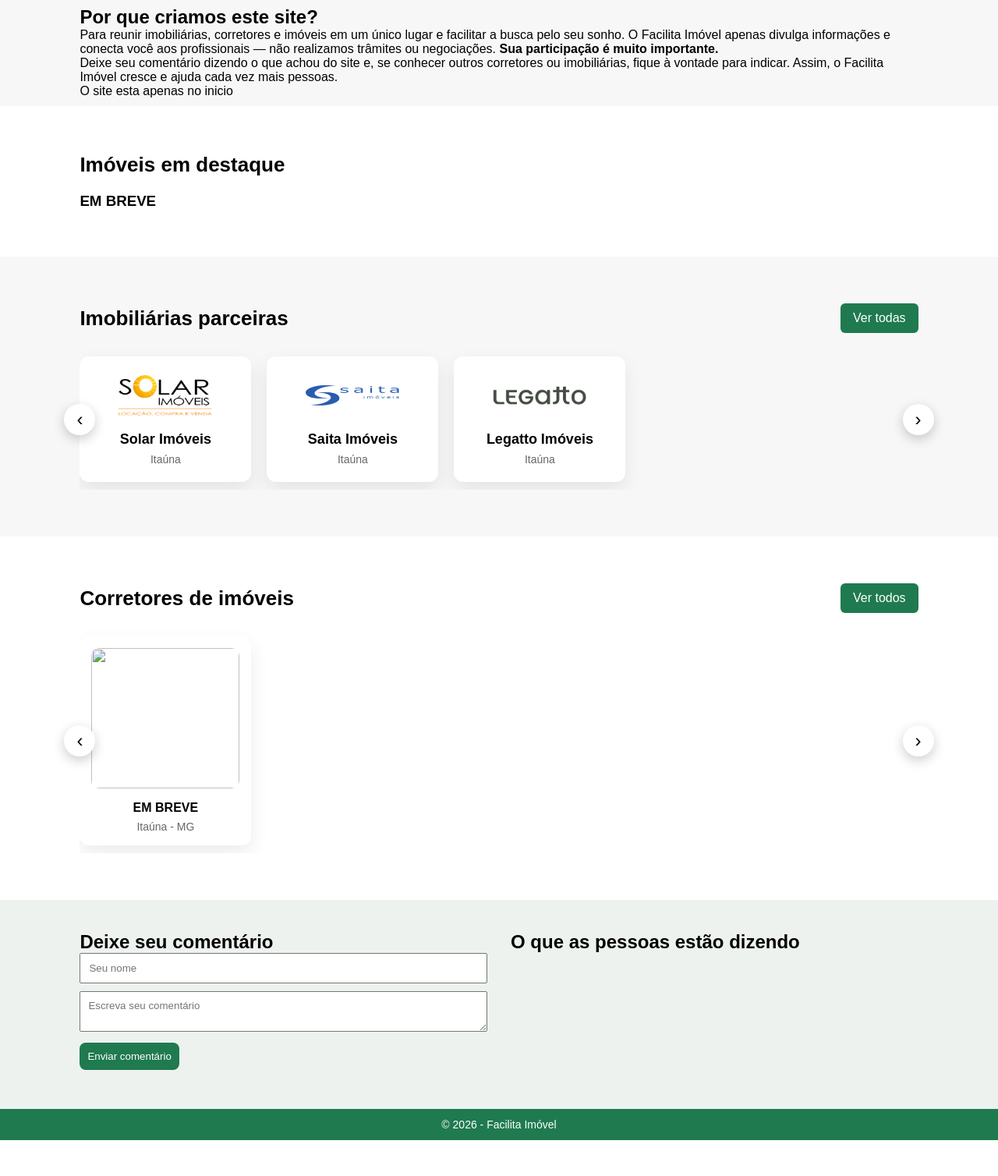
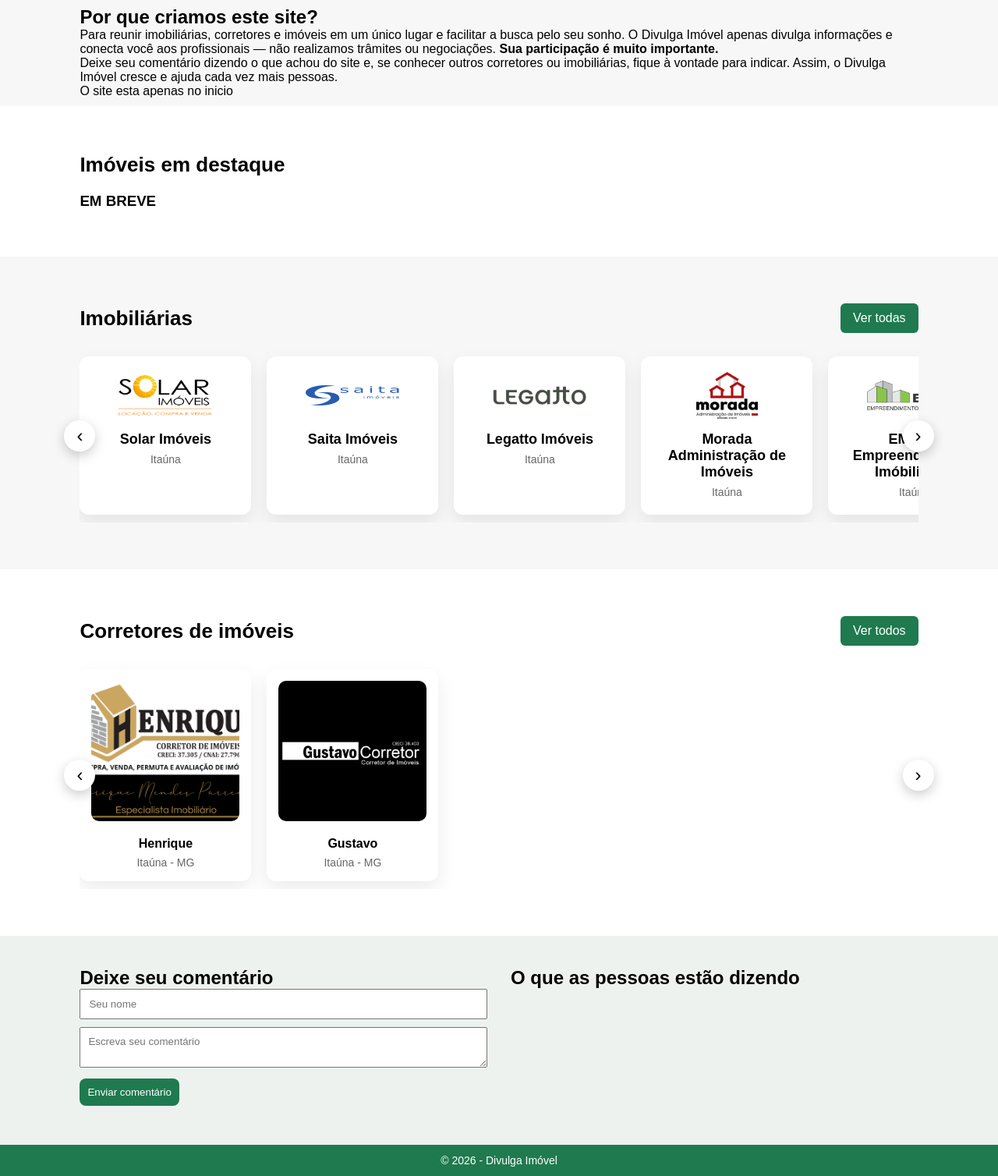
Before and after one commit to natan9809/Site---IMOVEIS, a plain HTML site: page index.html in a window 1280 px wide. Shown: the part 577-2085 px from the top of the page at 78% size. Before the commit the page ends 2039 px from the top, so only its background shows below. Drawn offline with Linux system fonts and the light colour scheme; no server answers.

Commit message:
atualizado e responsivo

```diff
--- a/corretores.js
+++ b/corretores.js
@@ -1,12 +1,22 @@
 const CORRETORES = [
   {
     id: 1,
-    nome: "EM BREVE",
-    foto: "img/corretores/ana.jpg",
+    nome: "Henrique",
+    foto: "img/corretores/henrique.png",
     cidade: "Itaúna - MG",
     contatos: [
-      { tipo: "whatsapp", valor: "37999999999" },
-      { tipo: "telefone", valor: "3733334444" }
+      { tipo: "telefone", valor: "(37)999682471" },
+      {tipo: "site", valor: "https://www.henriquecorretoritauna.com.br/"}
+    ]
+  },
+  {
+    id: 2,
+    nome: "Gustavo",
+    foto: "img/corretores/gustavo.png",
+    cidade: "Itaúna - MG",
+    contatos: [
+      { tipo: "whatsapp", valor: "(37)999939072" },
+      {tipo: "site", valor: "https://gustavocorretoritauna.com/"}
     ]
   },
 ];
--- a/imobiliarias.js
+++ b/imobiliarias.js
@@ -33,5 +33,26 @@ const IMOBILIARIAS = [
       { tipo: "whatsapp", valor: "(37)998755785 Locação" },
       {tipo: "site", valor: "https://www.legattoimoveis.com.br/"}
     ]
+  },
+    {
+    id: 4,
+    nome: "Morada Administração de Imóveis",
+    logo: "img/imobiliarias/morada.jpg",
+    cidade: "Itaúna",
+    contatos: [
+      { tipo: "whatsapp", valor: "(37)999633600" },
+      {tipo: "site", valor: "https://www.moradaitauna.com.br/"}
+    ]
+  },
+  {
+    id: 5,
+    nome: "EMOBE Empreendimentos Imóbiliarios",
+    logo: "img/imobiliarias/emobe.png",
+    cidade: "Itaúna",
+    contatos: [
+      { tipo: "Telefone", valor: "(37)41010415" },
+      { tipo: "whatsapp", valor: "(37)999251577" },
+      {tipo: "site", valor: "https://www.emobe.com.br/"}
+    ]
   }
 ];
--- a/index.html
+++ b/index.html
@@ -2,14 +2,25 @@
 <html lang="pt-BR">
 <head>
   <meta charset="UTF-8">
-  <title>Facilita Imóvel</title>
+  <meta name="viewport" content="width=device-width, initial-scale=1.0">
+  <title>Divulga Imóvel</title>
   <link rel="stylesheet" href="style.css">
+
+  <!-- Google tag (gtag.js) -->
+<script async src="https://www.googletagmanager.com/gtag/js?id=G-M8LXV2TFPT"></script>
+<script>
+  window.dataLayer = window.dataLayer || [];
+  function gtag(){dataLayer.push(arguments);}
+  gtag('js', new Date());
+
+  gtag('config', 'G-M8LXV2TFPT');
+</script>
 </head>
 <body>
 
 <!-- TOPO -->
  <header class="header">
-   <a href="home.html"><div class="logo">Facilita Imóvel</div></a>
+   <a href="home.html"><div class="logo">Divulga Imóvel</div></a>
     <nav class="menu">
       <!--href="home.html"--><a>Imóveis</a><!--era index-->
       <a href="imobiliarias.html">Imobiliárias</a>
@@ -46,11 +57,11 @@
 <h2>Por que criamos este site?</h2>
 
 <p>Para reunir imobiliárias, corretores e imóveis em um único lugar e facilitar a busca pelo seu sonho.
-O Facilita Imóvel apenas divulga informações e conecta você aos profissionais — não realizamos trâmites ou negociações.
+O Divulga Imóvel apenas divulga informações e conecta você aos profissionais — não realizamos trâmites ou negociações.
   <strong>Sua participação é muito importante.</strong><br>
   Deixe seu comentário dizendo o que achou do site e, se conhecer outros corretores
   ou imobiliárias, fique à vontade para indicar.
-  Assim, o Facilita Imóvel cresce e ajuda cada vez mais pessoas.
+  Assim, o Divulga Imóvel cresce e ajuda cada vez mais pessoas.
 </p>
 <p>O site esta apenas no inicio</p>
 
@@ -81,7 +92,7 @@ O Facilita Imóvel apenas divulga informações e conecta você aos profissionai
 <!-- IMOBILIÁRIAS -->
 <section class="secao-imobiliarias">
   <div class="secao-header">
-    <h2>Imobiliárias parceiras</h2>
+    <h2>Imobiliárias</h2>
     <a href="imobiliarias.html" class="ver-todos">Ver todas</a>
   </div>
 
@@ -182,7 +193,7 @@ O Facilita Imóvel apenas divulga informações e conecta você aos profissionai
 
 
 <footer class="footer">
-  © 2026 - Facilita Imóvel
+  © 2026 - Divulga Imóvel
 </footer>
 
 <script src="dados.js"></script>
--- a/style.css
+++ b/style.css
@@ -258,10 +258,13 @@ a {
 }
 
 .card-corretor img {
-  width: 100%;
-  border-radius: 50%;
+  max-width: 220px;
+  height: 60px;
+  object-fit: contain;
+  margin-bottom: 12px;
+
+
 }
-
 /* ================= SOBRE ================= */
 .sobre {
   background: #F7F7F7;
```
Also changed, not shown: contato.html (+16 -6 lines), corretores.html (+13 -3 lines), home.html (+11 -2 lines), imobiliarias.html (+13 -3 lines), imovel.html (+11 -1 lines), img/corretores/gustavo.png (added), img/corretores/henrique.png (added), img/imobiliarias/emobe.png (added), img/imobiliarias/morada.jpg (added).
